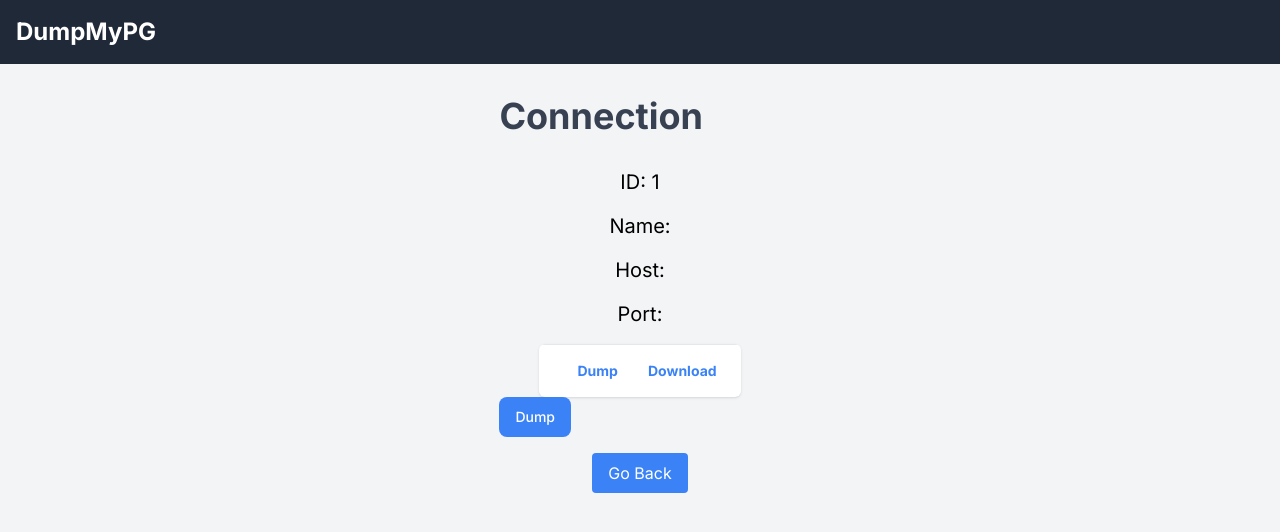
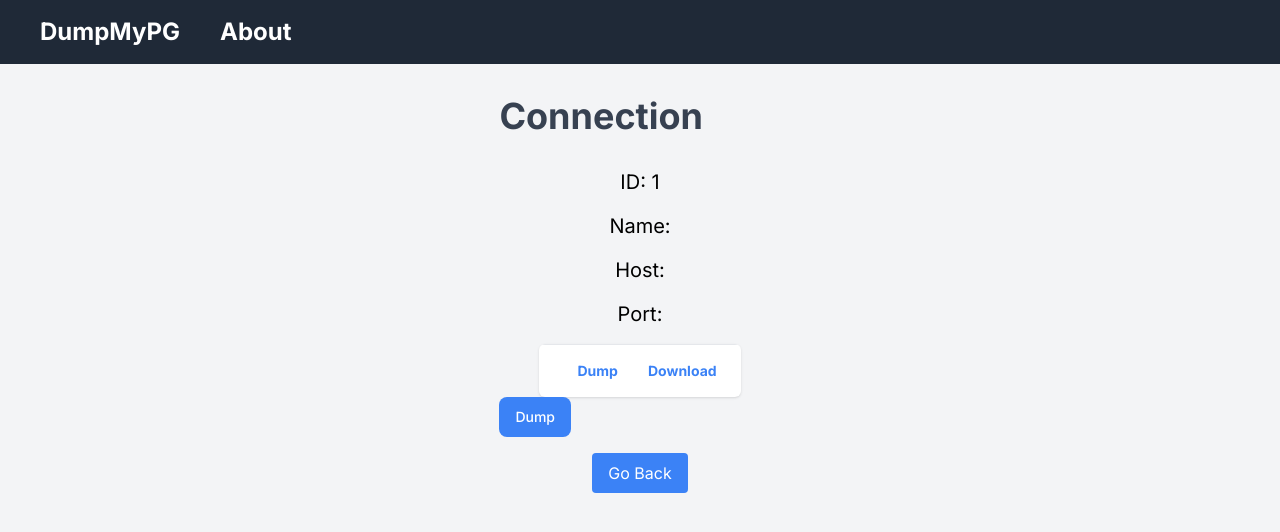
Before and after one commit to gmotta23/dumpmypg, a Next.js app: page /connections/1 in a window 1280 px wide. Shown: the top 532 px of the page. Built offline with nearby package versions, Linux system fonts and the light colour scheme.

Commit message:
feat: Styling of main sections

```diff
--- a/src/app/layout.tsx
+++ b/src/app/layout.tsx
@@ -2,6 +2,7 @@ import type { Metadata } from "next";
 import { Inter } from "next/font/google";
 import "./globals.css";
 import { Header } from "./ui/header";
+import clsx from "clsx";
 
 const inter = Inter({ subsets: ["latin"] });
 
@@ -17,7 +18,7 @@ export default function RootLayout({
 }>) {
   return (
     <html lang="en">
-      <body className={inter.className}>
+      <body className={clsx("h-screen bg-gray-100", inter.className)}>
         <Header />
         {children}
       </body>
--- a/src/app/page.tsx
+++ b/src/app/page.tsx
@@ -1,16 +1,21 @@
 import Link from "next/link";
 import { ConnectionList } from "./ui/connections/connection-list";
 import Section from "./ui/display/section";
+import { Button } from "./ui/button";
+import Title from "./ui/display/title";
 
 export default function Home() {
   return (
-    <Section title="Connections">
-      <ConnectionList />
-      <Link href="/connections/create">
-        <div className="mt-4 inline-block bg-blue-500 text-white px-4 py-2 rounded">
-          Create new connection
+    <Section>
+      <div className="grid">
+        <div className="flex items-center justify-between">
+          <Title title="Connections" />
+          <Link href="/connections/create">
+            <Button>Create new connection</Button>
+          </Link>
         </div>
-      </Link>
+        <ConnectionList />
+      </div>
     </Section>
   );
 }
--- a/src/app/ui/display/section.tsx
+++ b/src/app/ui/display/section.tsx
@@ -1,8 +1,5 @@
 import React from "react";
-
-const Title = ({ title }: { title: string }) => {
-  return <h1 className="text-4xl my-8 font-bold text-gray-700">{title}</h1>;
-};
+import Title from "./title";
 
 export default function Section({
   title,
@@ -12,7 +9,7 @@ export default function Section({
   children: React.ReactNode;
 }) {
   return (
-    <section className="h-screen flex justify-center px-10 w-full bg-gray-100">
+    <section className="flex justify-center px-10 w-full">
       <div className="text-left">
         {title && <Title title={title} />}
         {children}
--- /dev/null
+++ b/src/app/ui/display/title.tsx
@@ -0,0 +1,3 @@
+export default function Title({ title }: { title: string }) {
+  return <h1 className="text-4xl my-8 font-bold text-gray-700">{title}</h1>;
+}
--- a/src/app/ui/header.tsx
+++ b/src/app/ui/header.tsx
@@ -3,9 +3,12 @@ import Link from "next/link";
 export const Header = () => {
   return (
     <header className="bg-gray-800 py-4">
-      <div className="flex container mx-auto px-4">
+      <div className="flex space-x-10 container px-10">
         <Link href="/">
           <h1 className="text-white text-2xl font-bold">DumpMyPG</h1>
+        </Link>
+        <Link href="/">
+          <h1 className="text-white text-2xl font-bold">About</h1>
         </Link>
       </div>
     </header>
```
